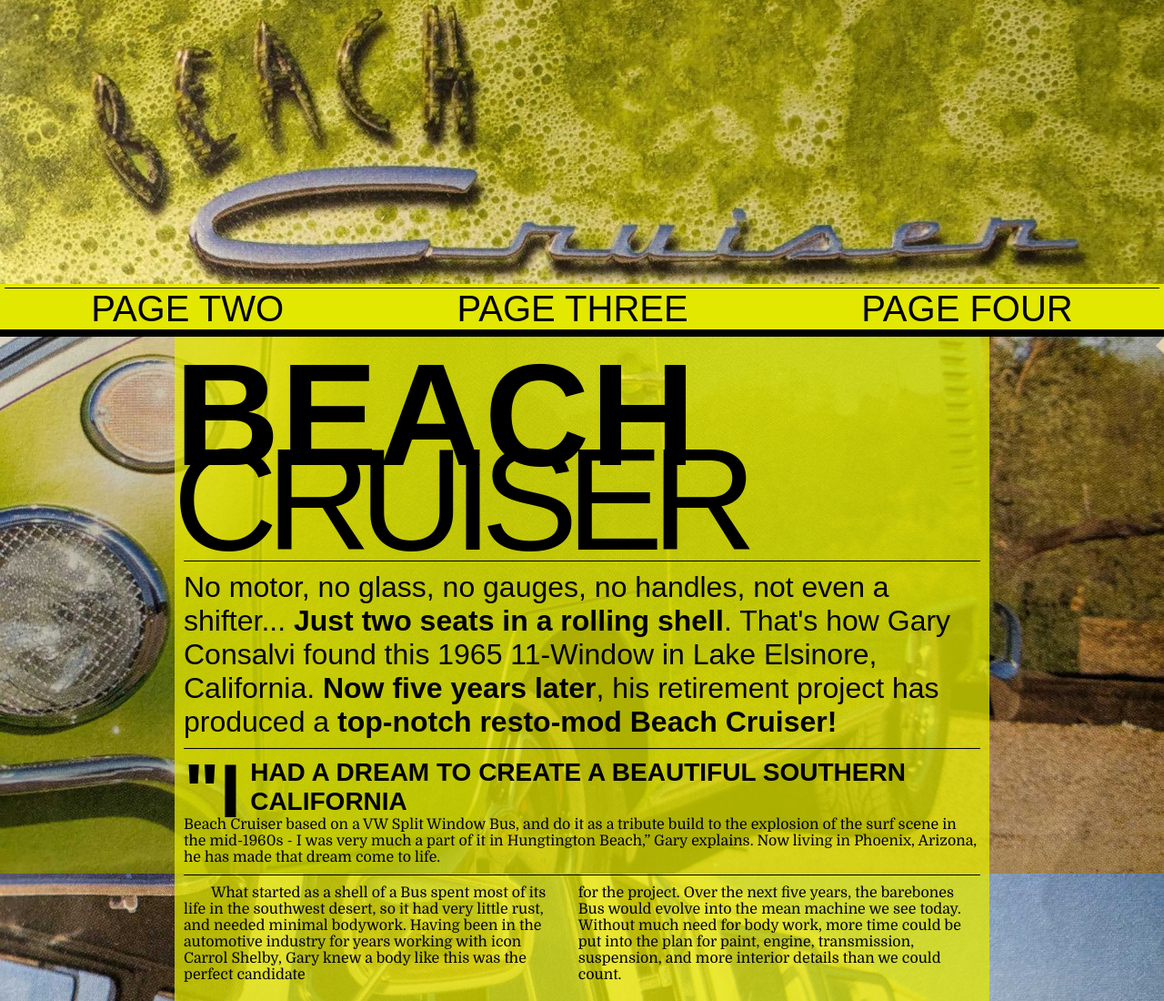
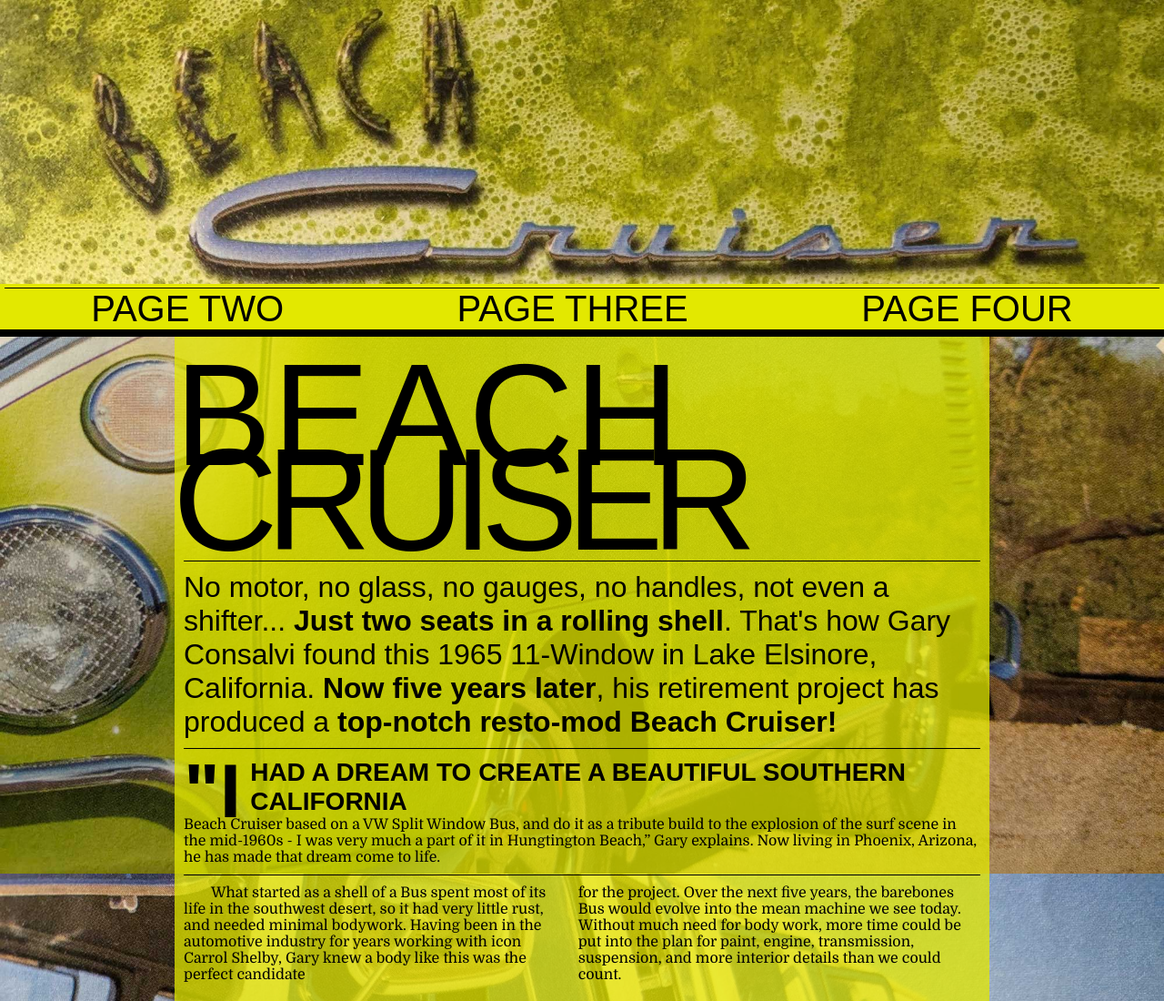
Before and after one commit to cameronl-4908/graph130-final, a plain HTML site: page index.html in a window 1280 px wide. Shown: the top 1100 px of the page at 91% size. Drawn offline with Linux system fonts and the light colour scheme; a web font is replaced by a local one.

Commit message:
no bold on h1

```diff
--- a/index.html
+++ b/index.html
@@ -31,7 +31,7 @@
 
         <article>
             <h1>
-                <b>BEACH</b><br>
+                BEACH<br>
                 <span class="cruz">CRUISER</span>
             </h1>
             <div class="home">
--- a/styles/index480.css
+++ b/styles/index480.css
@@ -69,7 +69,7 @@ h1 {
     margin-left:-10px;
     padding:30px 0 10px 0;
     font-family: "Alumni Sans", sans-serif;
-    font-weight:200;
+    font-weight:500;
     font-size:10em;
     letter-spacing:1px;
     line-height:58%;
```
